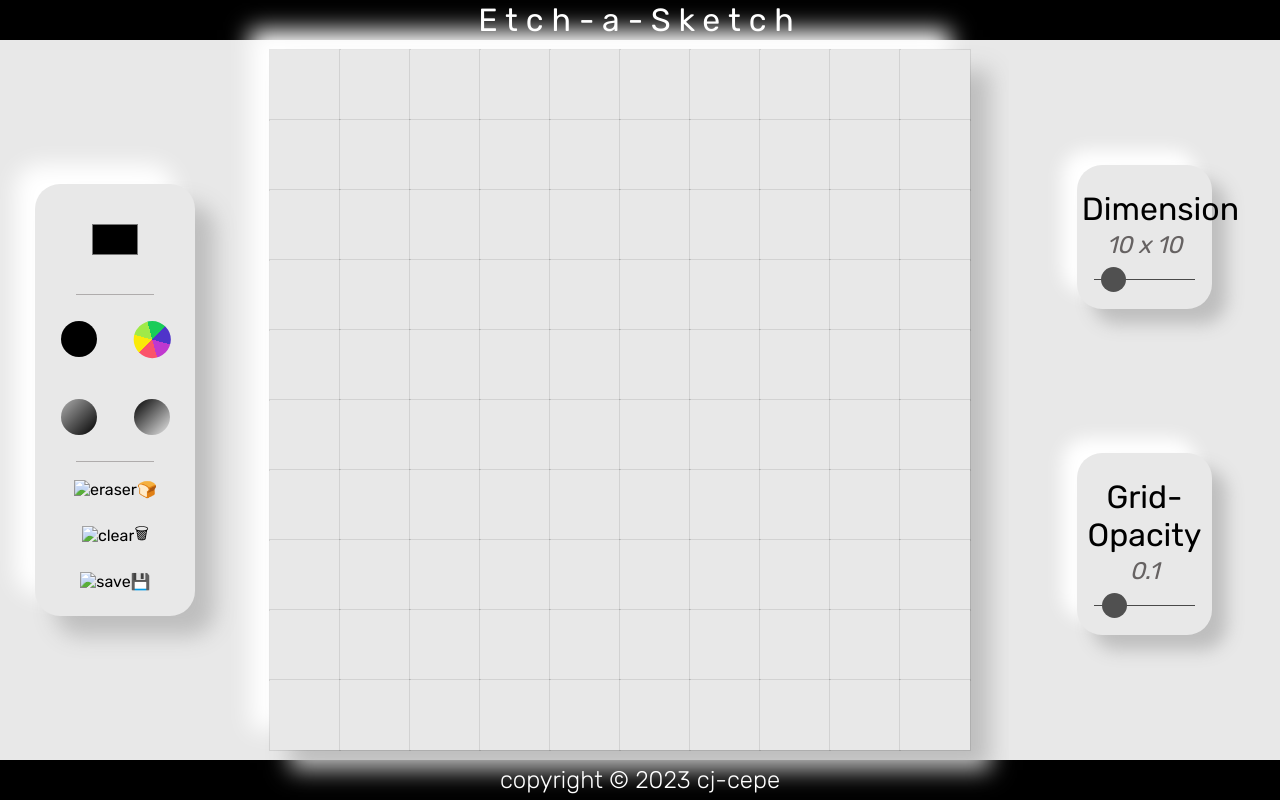
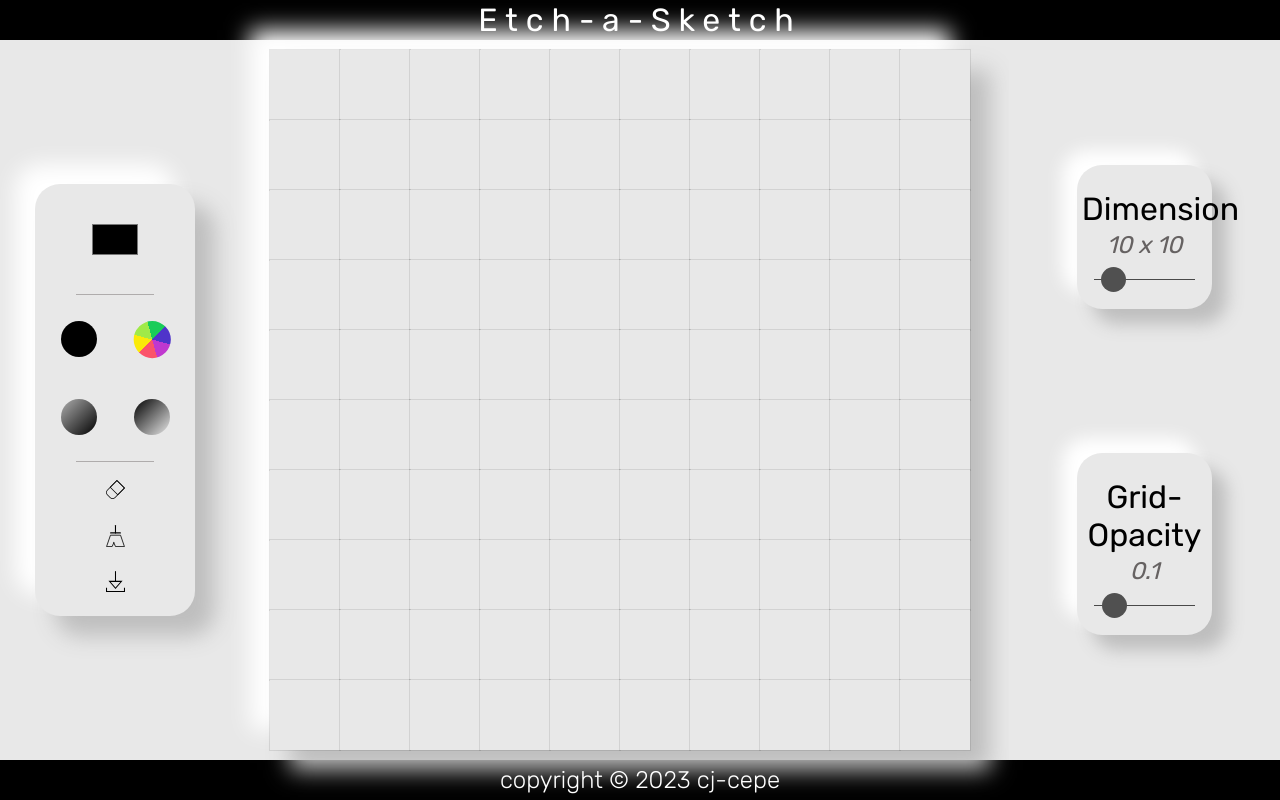
Before and after one commit to CJ-Cepe/Etch-A-Sketch, a plain HTML site: page index.html in a window 1280 px wide. Drawn offline with Linux system fonts and the light colour scheme.

Commit message:
add and link  icons

```diff
--- a/index.html
+++ b/index.html
@@ -6,6 +6,7 @@
         <meta http-equiv="Content-Security-Policy" content="upgrade-insecure-requests"/>
 
         <title>Etch-a-Sketch</title>
+        <link rel="icon" type="image/x-icon" href="./assets/favicon.ico">
 
         <link href="./stylesheet/main_style.css" rel="stylesheet" type="text/css"/>
         <link href="./stylesheet/slider.css" rel="stylesheet" type="text/css"/>
@@ -44,13 +45,13 @@
                     <div class="line"></div>
                     <div id="tools-cont">
                         <div class="tool-opt eraser">
-                            <img src="#" alt="eraser" class="">🍞
+                            <img src="./assets/eraser-icon.svg" alt="eraser" class="" width="15%" height="auto">
                         </div>
                         <div class="tool-opt clear">
-                            <img src="#" alt="clear" class="">🗑
+                            <img src="./assets/clear-icon.svg" alt="clear" class="" width="15%" height="auto">
                         </div>
                         <div class="tool-opt save">
-                            <img src="#" alt="save" class="">💾
+                            <img src="./assets/save-icon.svg" alt="save" class="" width="15%" height="auto">
                         </div>
                     </div>
                 </div>
```
Also changed, not shown: assets/clear-icon.svg (added), assets/eraser-icon.svg (added), assets/favicon.ico (added), assets/save-icon.svg (added).
